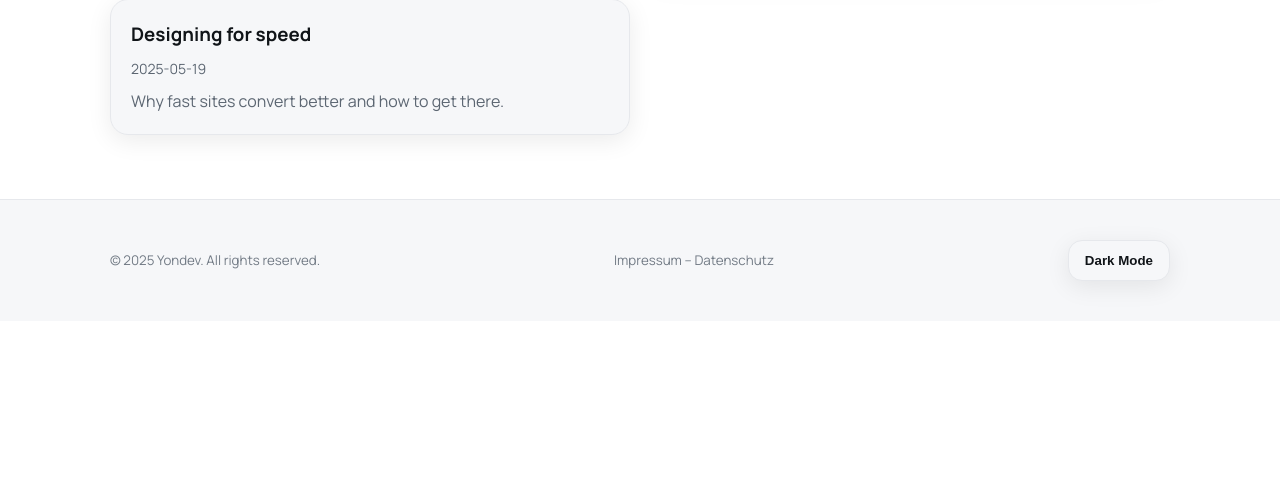
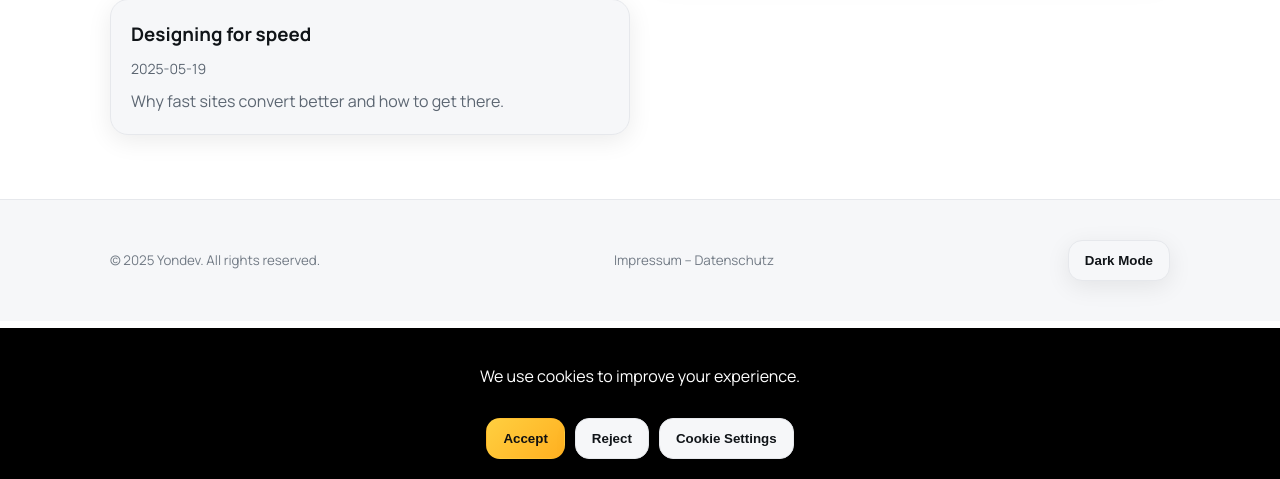
Before and after one commit to BuffSage/Yondev01, a PHP site: page /blog.html in a window 1280 px wide. Shown: the part 321-800 px from the top of the page. Run offline with PHP 8.4, Linux system fonts and the light colour scheme.

Commit message:
Add starlink-style hero and cookie consent

```diff
--- a/src/assets/css/style.css
+++ b/src/assets/css/style.css
@@ -156,32 +156,32 @@ img{max-width:100%;display:block}
 /* Filled hero header */
 .hero.hero-filled{
   position:relative;
-  padding:96px 0;
+  min-height:100vh;
   background-size:cover;
   background-position:center;
   background-repeat:no-repeat;
-  min-height:56vh;
+  display:flex;
+  align-items:center;
+  justify-content:center;
+  color:#fff;
+  text-align:center;
 }
 .hero.hero-filled::before{
   content:"";
   position:absolute; inset:0;
-  background:linear-gradient(180deg, rgba(255,255,255,0.0) 0%, rgba(255,255,255,0.6) 60%, rgba(255,255,255,1) 100%);
+  background:linear-gradient(180deg, rgba(0,0,0,.6) 0%, rgba(0,0,0,.3) 60%, rgba(0,0,0,.8) 100%);
   pointer-events:none;
 }
-.hero.hero-filled .container{ position:relative; z-index:1 }
-
-.hero-grid{
-  display:grid; grid-template-columns:1.2fr .8fr; gap:32px; align-items:center
-}
-@media (max-width:900px){ .hero-grid{grid-template-columns:1fr} }
+.hero.hero-filled .hero-center{ position:relative; z-index:1; max-width:800px; }
 h1{ font-size:clamp(32px,6vw,56px); line-height:1.1; margin:14px 0 10px }
 
-/* hero subtext now black */
 .sub{
   color:var(--text);
   max-width:60ch;
   margin:0 0 20px
 }
+.hero.hero-filled .sub{ color:#fff }
+.hero-center .cta{ justify-content:center }
 
 .cta{ display:flex; gap:12px; flex-wrap:wrap; margin-top:16px }
 .btn{
@@ -292,3 +292,27 @@ h1{ font-size:clamp(32px,6vw,56px); line-height:1.1; margin:14px 0 10px }
   position:absolute!important; width:1px; height:1px; padding:0; margin:-1px;
   overflow:hidden; clip:rect(0 0 0 0); white-space:nowrap; border:0;
 }
+
+/* Cookie banner & modal */
+.cookie-banner{
+  position:fixed; left:0; right:0; bottom:0;
+  background:#000; color:#fff;
+  padding:20px; z-index:100;
+  display:flex; flex-direction:column; gap:12px;
+  align-items:center; text-align:center;
+}
+.cookie-actions{ display:flex; gap:10px; flex-wrap:wrap; justify-content:center }
+
+.cookie-modal{
+  position:fixed; inset:0; display:flex; align-items:center; justify-content:center;
+  background:rgba(0,0,0,.6); z-index:101;
+}
+.cookie-modal.hidden{ display:none }
+.cookie-modal-content{
+  background:var(--surface); color:var(--text);
+  padding:24px; border-radius:14px; max-width:400px; text-align:center; position:relative;
+}
+.cookie-close{
+  position:absolute; top:8px; right:12px; background:none; border:none; font-size:24px;
+  cursor:pointer; color:var(--text);
+}
--- a/src/js/common.js
+++ b/src/js/common.js
@@ -91,4 +91,69 @@ export function mountFrame(content, active = "home"){
     document.documentElement.setAttribute('data-theme', theme);
     if(themeBtn) themeBtn.textContent = theme === 'dark' ? 'Light Mode' : 'Dark Mode';
   }
+
+  // cookie consent banner
+  initCookieConsent();
 }
+
+function initCookieConsent(){
+  const stored = localStorage.getItem('cookie-consent');
+  if(stored) return;
+
+  const lang = document.documentElement.lang || 'en';
+  const policyLabel = lang.startsWith('de') ? 'Datenschutzerklärung' : 'Privacy Policy';
+
+  const banner = document.createElement('div');
+  banner.className = 'cookie-banner';
+  banner.innerHTML = `
+    <p>We use cookies to improve your experience.</p>
+    <div class="cookie-actions">
+      <button class="btn primary" data-action="accept">Accept</button>
+      <button class="btn" data-action="reject">Reject</button>
+      <button class="btn" data-action="settings">Cookie Settings</button>
+    </div>
+  `;
+  document.body.appendChild(banner);
+
+  const modal = document.createElement('div');
+  modal.className = 'cookie-modal hidden';
+  modal.innerHTML = `
+    <div class="cookie-modal-content">
+      <h2>Cookie Preferences</h2>
+      <p><a href="impressum.html" target="_blank" rel="noopener">${policyLabel}</a></p>
+      <div class="cookie-actions">
+        <button class="btn primary" data-action="accept">Accept</button>
+        <button class="btn" data-action="reject">Reject</button>
+      </div>
+      <button class="cookie-close" aria-label="Close">×</button>
+    </div>
+  `;
+  document.body.appendChild(modal);
+
+  function setConsent(value){
+    localStorage.setItem('cookie-consent', value);
+    banner.remove();
+    modal.remove();
+  }
+
+  banner.addEventListener('click', e => {
+    const action = e.target.getAttribute('data-action');
+    if(!action) return;
+    if(action === 'settings'){
+      banner.style.display = 'none';
+      modal.classList.remove('hidden');
+    }
+    if(action === 'accept') setConsent('accepted');
+    if(action === 'reject') setConsent('rejected');
+  });
+
+  modal.addEventListener('click', e => {
+    const action = e.target.getAttribute('data-action');
+    if(action === 'accept') setConsent('accepted');
+    if(action === 'reject') setConsent('rejected');
+    if(e.target.classList.contains('cookie-close')){
+      modal.classList.add('hidden');
+      banner.style.display = '';
+    }
+  });
+}
--- a/src/js/index.js
+++ b/src/js/index.js
@@ -10,19 +10,17 @@ import { mountFrame } from './common.js';
 const content = `
 <!-- Filled header hero (uses background image) -->
 <section class="hero hero-filled" id="home" style="background-image:url('src/assets/images/ProustFP.jpg')">
-  <div class="container hero-grid">
-    <div class="hero-copy">
+  <div class="hero-center">
     <h1>Reclaim Your Time</h1>
     <p class="sub" style="
           margin:0;
-            font-weight:400;            /* slightly higher weight (unbolded) */
+          font-weight:400;
           font-size:clamp(15px, 3.2vw, 30px);
           line-height:1.25;
         ">Streamlined sites and simple tooling that reduce busywork so you can focus on what matters.</p>
     <div class="cta">
       <a class="btn primary" href="services.html">Explore Services</a>
       <a class="btn" href="contact.html">Get in Touch</a>
-      </div>
     </div>
   </div>
 </section>
```
Lines whose indentation alone changed are shown as unchanged.
